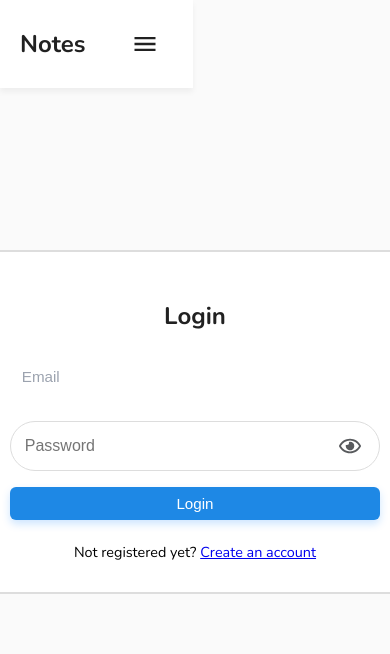
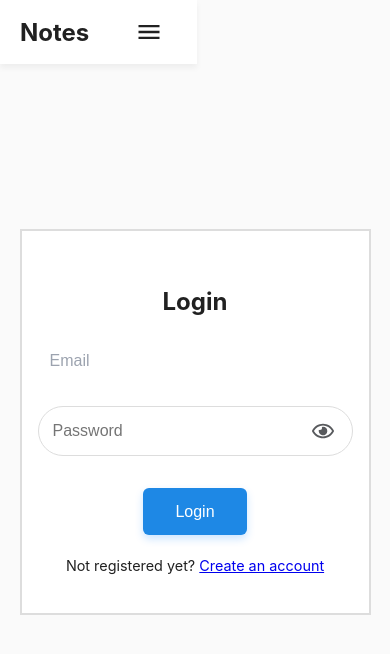
Before and after one commit to DenislavaVM/NotesHub-MERN, a React (Vite) app in the folder frontend/: page /login in a window 390 px wide. Shown: the top 654 px of the page. Built offline with nearby package versions, Linux system fonts and the light colour scheme; no server answers.

Commit message:
style: refactor global styles and add button and modal UI components

```diff
--- a/frontend/src/index.css
+++ b/frontend/src/index.css
@@ -1,18 +1,5 @@
-@import url('https://fonts.googleapis.com/css2?family=Nunito:ital,wght@0,200..1000;1,200..1000&display=swap');
+@import url("https://fonts.googleapis.com/css2?family=Nunito:ital,wght@0,200..1000;1,200..1000&display=swap");
 @import "./variables.css";
-
-html,
-body {
-  height: 100%;
-  margin: 0;
-  padding: 0;
-  overflow: hidden;
-}
-
-body {
-  overflow-y: auto;
-  overflow-x: hidden;
-}
 
 #root {
   display: flex;
@@ -20,93 +7,106 @@ body {
   min-height: 100vh;
 }
 
+html,
 body {
-  font-family: "Nunito", sans-serif;
-  display: flex;
-  flex-direction: column;
-  min-height: 100vh;
-  background-color: var(--background-color);
+  height: 100%;
+  margin: 0;
+  padding: 0;
+  box-sizing: border-box;
 }
 
-body::-webkit-scrollbar {
-  width: 12px;
-}
-
-body::-webkit-scrollbar-track {
-  background: #f9f9f9;
-}
-
-body::-webkit-scrollbar-thumb {
-  background-color: var(--primary-color);
-  border-radius: 10px;
-  border: 3px solid #f9f9f9;
+*,
+*:before,
+*:after {
+  box-sizing: inherit;
 }
 
 body {
-  scrollbar-width: thin;
-  -ms-overflow-style: none;
+  font-family: "Inter", -apple-system, BlinkMacSystemFont, "Segoe UI", Roboto, Helvetica, Arial, sans-serif;
+  background-color: var(--background-color);
+  color: var(--font-color);
+  -webkit-font-smoothing: antialiased;
+  -moz-osx-font-smoothing: grayscale;
 }
 
-.container {
-  padding: 3rem 2rem;
-  max-width: 1200px;
-  margin: 0 auto;
-  display: flex;
-  flex-direction: column;
-  align-items: center;
+.btn-primary {
+  padding: 0.9rem 2rem;
+  margin-top: 1rem;
+  font-size: 1rem;
+  font-weight: 500;
+  color: #fff;
+  background-color: var(--primary-color);
+  border: none;
+  border-radius: var(--box-radius-small);
+  cursor: pointer;
+  text-align: center;
+  transition: all 0.2s ease-in-out;
+  width: auto;
+  display: inline-block;
 }
 
-.container.full-height {
-  min-height: 100vh;
-  justify-content: center;
+.btn-primary:hover {
+  background-color: #1565c0;
+  transform: translateY(-2px);
+  box-shadow: 0 4px 12px rgba(0, 0, 0, 0.1);
 }
 
-.flex {
-  display: flex;
+.btn-primary:active {
+  transform: translateY(0);
 }
 
-.flex-center {
-  align-items: center;
-  justify-content: center;
+.btn-primary:disabled {
+  background-color: var(--gray-color);
+  opacity: 0.7;
+  cursor: not-allowed;
+  transform: none;
+  box-shadow: none;
 }
 
-.flex-column {
-  flex-direction: column;
+.modal-overlay {
+  position: fixed;
+  top: 0;
+  left: 0;
+  right: 0;
+  bottom: 0;
+  background-color: rgba(0, 0, 0, 0.5);
+  display: flex;
+  justify-content: center;
+  align-items: center;
+  z-index: 1200;
+  animation: fadeIn 0.3s ease;
 }
 
-.mt-1 {
-  margin-top: 1rem;
+@keyframes fadeIn {
+  from {
+    opacity: 0;
+  }
+
+  to {
+    opacity: 1;
+  }
 }
 
-.mt-2 {
-  margin-top: 2rem;
+.modal-content {
+  width: 90%;
+  max-width: 600px;
+  max-height: 90vh;
+  background: var(--card-bg-color);
+  border-radius: 12px;
+  box-shadow: 0 5px 15px rgba(0, 0, 0, 0.3);
+  padding: 0;
+  outline: none;
+  overflow-y: auto;
+  animation: scaleUp 0.3s ease;
 }
 
-.mb-1 {
-  margin-bottom: 1rem;
-}
-
-.mb-2 {
-  margin-bottom: 2rem;
-}
-
-.mx-auto {
-  margin-left: auto;
-  margin-right: auto;
-}
-
-@media (max-width: 480px) {
-  body {
-    font-size: 90%;
+@keyframes scaleUp {
+  from {
+    transform: scale(0.95);
+    opacity: 0;
   }
 
-  .login-form {
-    max-width: 95%;
-    padding: 1rem;
-  }
-
-  .input-box,
-  .btn-primary {
-    font-size: 0.95rem;
+  to {
+    transform: scale(1);
   }
 }
```
